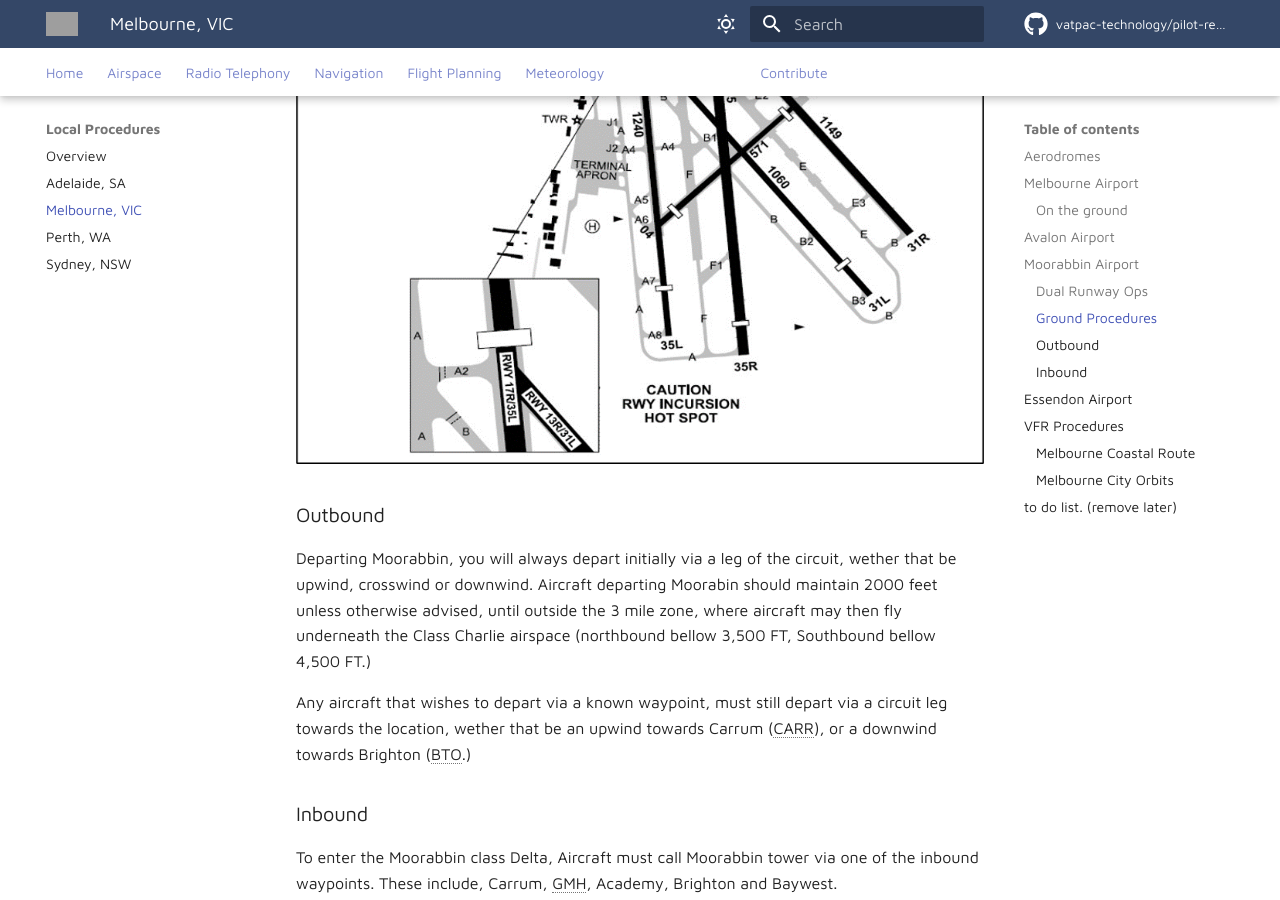
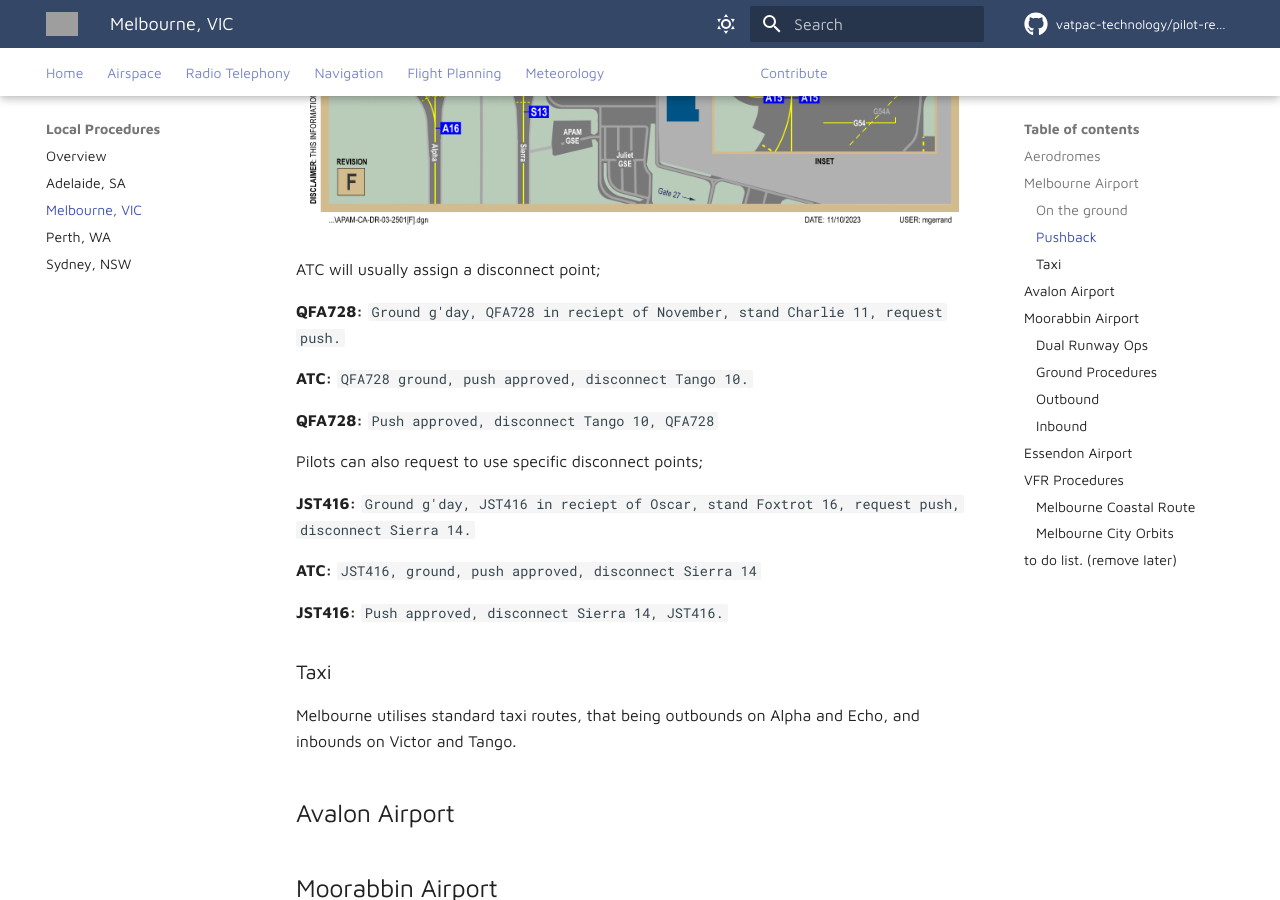
Before and after one commit to vatpac-technology/pilot-resources, an MkDocs documentation site: the page built from docs/local-procedures/melbourne.md, in a window 1280 px wide and 900 px high, scrolled down 1664 px. Built offline with MkDocs 1.6.1 and Material for MkDocs 9.7.7, drawn with Linux system fonts in a browser that asks for light colours; comment, search, counter and statistics services are not loaded; some of the changed text lies outside the part shown; grey boxes are pictures that could not be loaded.

Commit message:
WIP ML Procs

```diff
--- a/docs/local-procedures/melbourne.md
+++ b/docs/local-procedures/melbourne.md
@@ -16,6 +16,33 @@
 ### On the ground
 
 Melbourne Airport runs 2 runways, that being runway 16/34, and runway 27/09.
+
+### Pushback
+
+Melbourne airport uses **disconnect points** procedures to pushback aircraft. The system is comprised of multiple points on the ground of which ATC can direct aircraft to pushback to. This system is used to optimise the flow of traffic pushing back, allowing for a more efficient flow of traffic to both enter and exit the bays.
+
+![alt text](APAM-CA-DR-03-2501[F]-1-1.png)
+
+ATC will usually assign a disconnect point;
+
+**QFA728:** `Ground g'day, QFA728 in reciept of November, stand Charlie 11, request push.`
+
+**ATC:** `QFA728 ground, push approved, disconnect Tango 10.`
+
+**QFA728:** `Push approved, disconnect Tango 10, QFA728`
+
+Pilots can also request to use specific disconnect points;
+
+**JST416:** `Ground g'day, JST416 in reciept of Oscar, stand Foxtrot 16, request push, disconnect Sierra 14.`
+
+**ATC:** `JST416, ground, push approved, disconnect Sierra 14`
+
+**JST416:** `Push approved, disconnect Sierra 14, JST416.`
+
+### Taxi
+
+Melbourne utilises standard taxi routes, that being outbounds on Alpha and Echo, and inbounds on Victor and Tango.
+
 
 ## Avalon Airport
 
```
Also changed, not shown: other parts of docs/local-procedures/melbourne.md (+3 -5 lines), docs/local-procedures/APAM-CA-DR-03-2501[F]-1-1.png (added).
